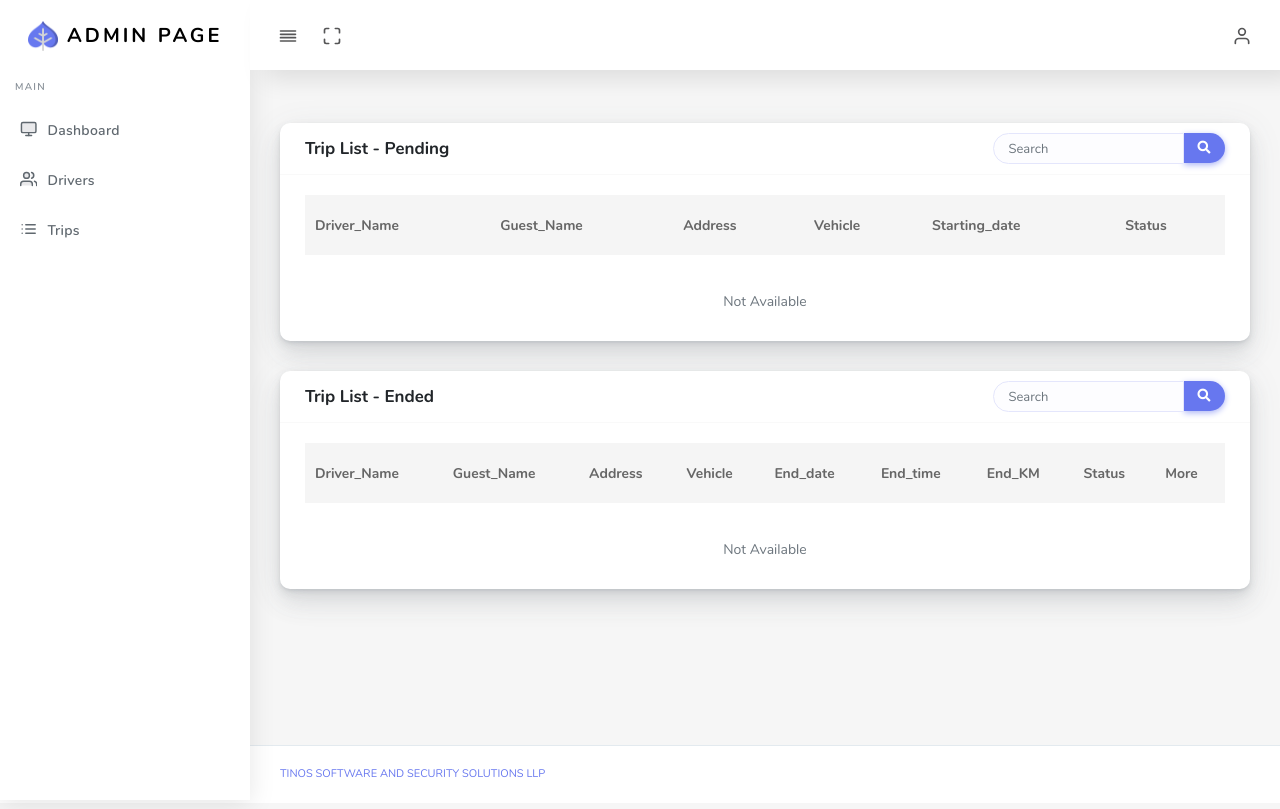
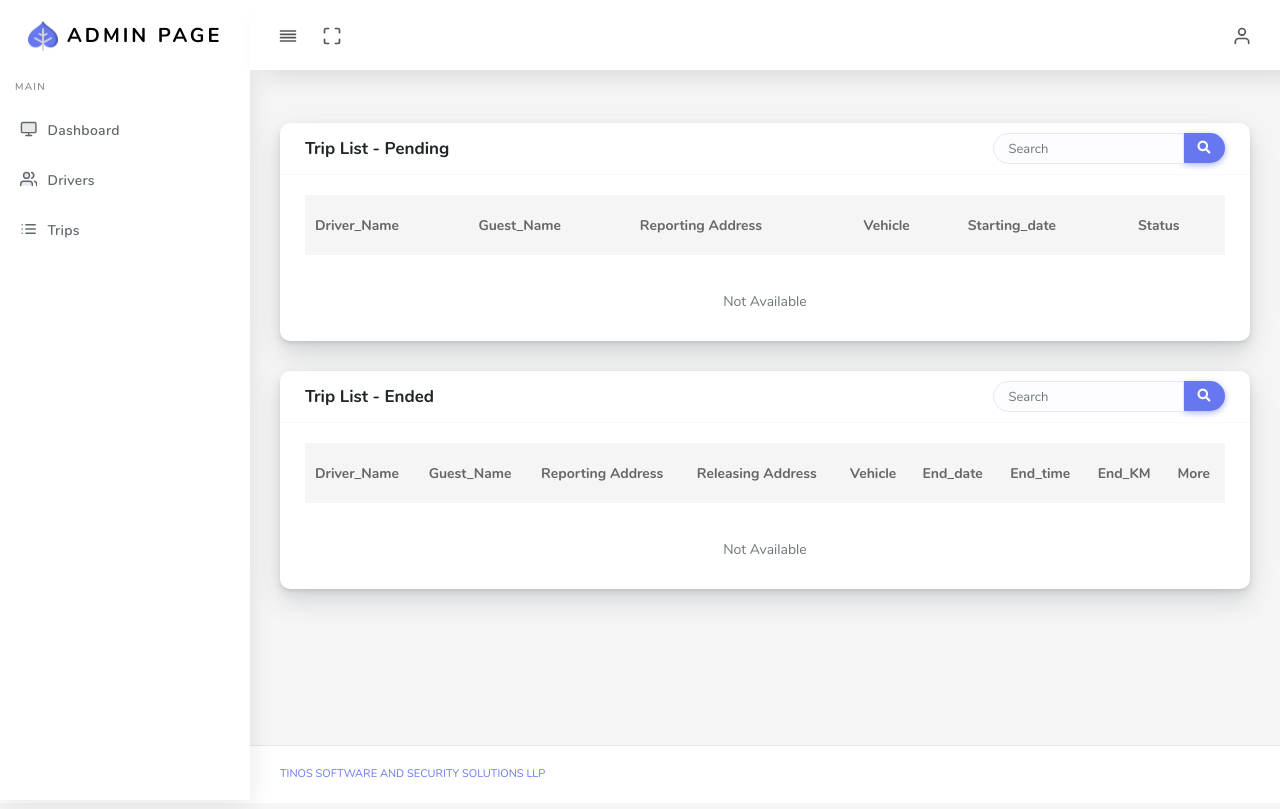
Before and after one commit to abhi7745/driver_management_django, a Django app: page /trip_list in a window 1280 px wide. Run offline with Django 3.2, Linux system fonts and the light colour scheme; the visitor is signed in with stand-in values (Sample User, id 1); data that the repository does not hold is empty; some libraries are stand-ins or nearby versions.

Commit message:
error updated in add_trip

```diff
--- a/home/models.py
+++ b/home/models.py
@@ -33,7 +33,7 @@ class Trip_details(models.Model):
     booking_id=models.CharField(max_length=255,null=True,blank=True)
     driver_name=models.CharField(max_length=255)
     guest_name=models.CharField(max_length=255)
-    address=models.CharField(max_length=1024)
+    address=models.CharField(max_length=1024,null=True,blank=True)
     vehicle=models.CharField(max_length=255)
     vehicle_number=models.CharField(max_length=50)
     reporting_address=models.CharField(max_length=1024)
@@ -44,7 +44,7 @@ class Trip_details(models.Model):
     end_date=models.DateField(auto_now=False, auto_now_add=False,null=True,blank=True)
     end_time=models.TimeField(auto_now=False, auto_now_add=False,null=True,blank=True)
     end_km=models.IntegerField(null=True,blank=True)
-    remark=models.CharField(max_length=2048)
+    remark=models.CharField(max_length=2048,null=True,blank=True)
     # nextdayuse=models.CharField(max_length=2048)
     status=models.CharField(max_length=50,default='pending')
 
--- a/home/views.py
+++ b/home/views.py
@@ -245,6 +245,7 @@ def add_trip(request):
 
         )
         print('New trip created')
+        return redirect('/')
 
     context={'already_tripExist':already_tripExist}
     return render(request,'driver/add_trip.html',context)
@@ -459,7 +460,7 @@ def trip_list(request):
             trip_details_pending=Trip_details.objects.filter(status='pending')
 
             # Trip_pending pagination-1
-            page_pending=Paginator(trip_details_pending, 5)
+            page_pending=Paginator(trip_details_pending, 10)
             page_list_pending=request.GET.get('page_pending')
             page_pending=page_pending.get_page(page_list_pending)
 
@@ -503,7 +504,7 @@ def trip_list(request):
             )
 
             # Trip_pending pagination-1
-            page_pending=Paginator(trip_details_pending, 5)
+            page_pending=Paginator(trip_details_pending, 10)
             page_list_pending=request.GET.get('page_pending')
             page_pending=page_pending.get_page(page_list_pending)
 
@@ -523,7 +524,7 @@ def trip_list(request):
             trip_details_ended=Trip_details.objects.filter(status='completed')
 
             # Trip_completed pagination-2
-            page_completed=Paginator(trip_details_ended, 1)
+            page_completed=Paginator(trip_details_ended, 10)
             page_list_completed=request.GET.get('page_completed')
             page_completed=page_completed.get_page(page_list_completed)
 
@@ -566,7 +567,7 @@ def trip_list(request):
             )
 
              # Trip_completed pagination-2
-            page_completed=Paginator(trip_details_ended, 1)
+            page_completed=Paginator(trip_details_ended, 10)
             page_list_completed=request.GET.get('page_completed')
             page_completed=page_completed.get_page(page_list_completed)
 
@@ -588,7 +589,7 @@ def trip_list(request):
         page_pending=page_pending.get_page(page_list_pending)
 
         # Trip_completed pagination-2
-        page_completed=Paginator(trip_details_ended, 1)
+        page_completed=Paginator(trip_details_ended, 5)
         page_list_completed=request.GET.get('page_completed')
         page_completed=page_completed.get_page(page_list_completed)
 
--- a/templates/admin/trip_list.html
+++ b/templates/admin/trip_list.html
@@ -59,7 +59,7 @@ Admin Dashboard
                         </th> -->
                         <th>Driver_Name</th>
                         <th>Guest_Name</th>
-                        <th>Address</th>
+                        <th>Reporting Address</th>
                         <th>Vehicle</th>
                         <th>Starting_date</th>
                         <th>Status</th>
@@ -82,7 +82,7 @@ Admin Dashboard
 
                         <td>{{x.driver_name}}</td>
                         <td>{{x.guest_name}}</td>
-                        <td>{{x.address}}</td>
+                        <td>{{x.reporting_address}}</td>
                         <td>{{x.vehicle}}</td>
                         <td>{{x.start_date}}</td>
                         <td>{{x.status}}</td>
@@ -326,12 +326,13 @@ Admin Dashboard
                         </th> -->
                         <th>Driver_Name</th>
                         <th>Guest_Name</th>
-                        <th>Address</th>
+                        <th>Reporting Address</th>
+                        <th>Releasing Address</th>
                         <th>Vehicle</th>
                         <th>End_date</th>
                         <th>End_time</th>
                         <th>End_KM</th>
-                        <th>Status</th>
+                        {% comment %} <th>Status</th> {% endcomment %}
                         {% comment %} <th>Total_KM</th> {% endcomment %}
                         <th>More</th>
 
@@ -351,12 +352,13 @@ Admin Dashboard
 
                         <td>{{x.driver_name}}</td>
                         <td>{{x.guest_name}}</td>
-                        <td>{{x.address}}</td>
+                        <td>{{x.reporting_address}}</td>
+                        <td>{{x.releasing_address}}</td>
                         <td>{{x.vehicle}}</td>
                         <td>{{x.end_date}}</td>
                         <td>{{x.end_time}}</td>
                         <td>{{x.end_km}}</td>
-                        <td>ended</td>
+                        {% comment %} <td>ended</td> {% endcomment %}
 
 
                         <td><a href="{% url 'dutyslip' x.id %}" class="btn btn-sm btn-primary" style="width:70px;">Slip</a></td>
--- a/templates/driver/add_trip.html
+++ b/templates/driver/add_trip.html
@@ -64,6 +64,7 @@ Driver Dashboard
                               </div>
                             </div>
 
+                          <br>
                           <div class="form-group">
                               <label>Enter Start Date</label>
                               <input  id="" name="start_date" type="date" class="form-control" required="">
```
Also changed, not shown: home/migrations/0007_alter_trip_details_address_alter_trip_details_remark.py (added), media/driver_signature/6_signature_2852.png (added), media/driver_signature/6_signature_3329.png (added), media/driver_signature/6_signature_8748.png (added), media/guest_signature/guest_signature_3719.png (added), media/guest_signature/guest_signature_6787.png (added).
